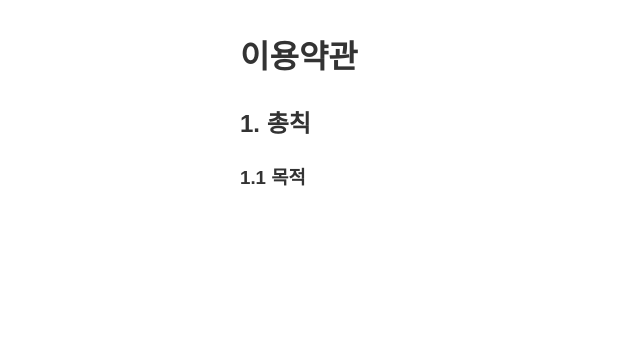
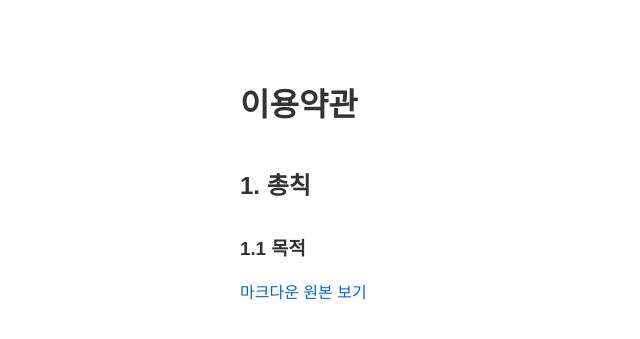
Before and after one commit to pango-gy/terms_and_privacy, a Jekyll site: the page built from hard_time/terms/index.md, in a window 1280 px wide. Shown: the top 339 px of the page, without its empty margins (0-640 px from the left). Built offline with Jekyll 4.4.1, drawn with Linux system fonts in a browser that asks for light colours.

Commit message:
markdown

```diff
--- a/_config.yml
+++ b/_config.yml
@@ -3,6 +3,10 @@ name: 하드타임
 description: 이용약관 및 개인정보처리방침
 github:
   is_project_page: false
-theme: jekyll-theme-minimal
+theme: null
+markdown: kramdown
+kramdown:
+  syntax_highlighter_opts:
+    disable: true
 header_pages: []
 baseurl: ""
--- a/_layouts/default.html
+++ b/_layouts/default.html
@@ -3,13 +3,13 @@
   <head>
     <meta charset="UTF-8" />
     <meta name="viewport" content="width=device-width, initial-scale=1.0" />
-    <title>{{ page.title }} | {{ site.title }}</title>
+    <title>{{ page.title }}</title>
     <link
       rel="stylesheet"
       href="{{ '/assets/css/style.css' | relative_url }}"
     />
   </head>
   <body>
-    <main>{{ content }}</main>
+    {{ content }}
   </body>
 </html>
--- a/assets/css/style.css
+++ b/assets/css/style.css
@@ -1,42 +1,47 @@
 body {
   font-family: "Noto Sans KR", sans-serif;
+  max-width: 800px;
+  margin: 0 auto;
+  padding: 2rem;
   line-height: 1.6;
-  margin: 0;
-  padding: 0;
   color: #333;
 }
 
-header {
-  background-color: #f8f9fa;
-  padding: 1rem;
-  border-bottom: 1px solid #e9ecef;
+h1,
+h2,
+h3,
+h4,
+h5,
+h6 {
+  margin-top: 1.5em;
+  margin-bottom: 0.5em;
 }
 
-nav {
-  display: flex;
-  gap: 1rem;
+p,
+ul,
+ol {
+  margin-bottom: 1em;
 }
 
-nav a {
+a {
+  color: #0366d6;
   text-decoration: none;
-  color: #495057;
-  font-weight: 500;
 }
 
-nav a:hover {
-  color: #228be6;
+a:hover {
+  text-decoration: underline;
 }
 
-main {
-  max-width: 800px;
-  margin: 2rem auto;
-  padding: 0 1rem;
+code {
+  font-family: monospace;
+  background-color: #f6f8fa;
+  padding: 0.2em 0.4em;
+  border-radius: 3px;
 }
 
-footer {
-  text-align: center;
-  margin-top: 2rem;
-  padding: 1rem;
-  background-color: #f8f9fa;
-  border-top: 1px solid #e9ecef;
+pre {
+  background-color: #f6f8fa;
+  padding: 1em;
+  overflow: auto;
+  border-radius: 3px;
 }
--- a/hard_time/terms/index.md
+++ b/hard_time/terms/index.md
@@ -8,3 +8,5 @@ title: 이용약관
 ## 1. 총칙
 
 ### 1.1 목적
+
+[마크다운 원본 보기](https://raw.githubusercontent.com/사용자명/저장소명/main/hard_time/terms/index.md)
```
